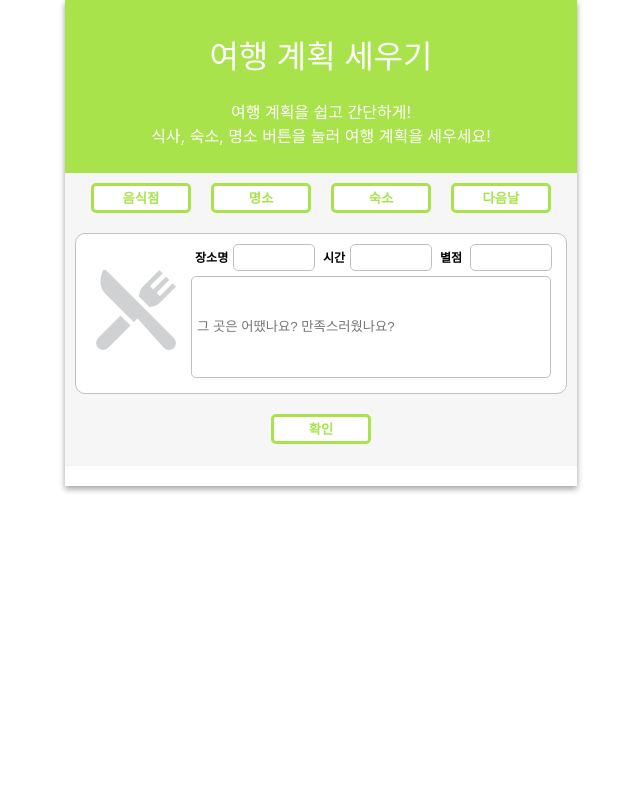
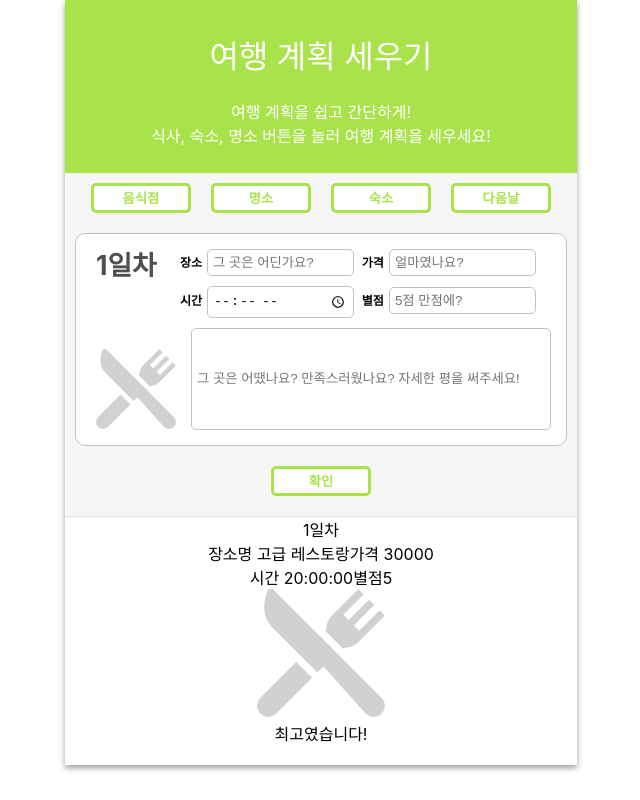
Before and after one commit to Oaroomy/Travle-plan-list, a React (Create React App) app: page / in a window 1280 px wide. Shown: the whole page, without its empty margins (319-959 px from the left). Built offline with nearby package versions, Linux system fonts and the light colour scheme.

Commit message:
입력폼UI 수정 및 계획리스트 구성

```diff
--- a/src/App.js
+++ b/src/App.js
@@ -1,6 +1,7 @@
 import React, { Component } from 'react';
 import PlanTemplate from './component/PlanTemplate';
 import PlanForm from './component/PlanForm';
+import PlanItemList from './component/PlanItemList.js';
 
 const types= [
   {key:'food', value:'음식점'},
@@ -9,9 +10,18 @@ const types= [
   {key:'next day', value:'다음날'}];
 
 class App extends Component {
+
   state = {
-    type:'food'
+    type:'food',
   }
+
+  state = {
+    type:'food',
+    plans: [
+      {id: 0, place:'고급 레스토랑', price:30000, time:'20:00:00',stars:5,review:'최고였습니다!'}
+    ]
+  }
+
 
   handleTypeChange = (type) => {
     this.setState({ type })
@@ -19,18 +29,23 @@ class App extends Component {
 
   render(){
 
-    const { type
-     } = this.state;
+    const { type, plans } = this.state;
 
     const {
       handleTypeChange
     } = this;
 
-    console.log('test test test');
     return(
-      <PlanTemplate>
+      <PlanTemplate
+       form={(
         <PlanForm
-          types={types} selected = {type} onSelect={handleTypeChange}/>
+          types={types}
+          selected = {type}
+          onSelect={handleTypeChange}
+        />
+        )}
+      >
+        <PlanItemList plans={plans} type={type} />
       </PlanTemplate>
     );
   }
--- a/src/component/PlanForm.js
+++ b/src/component/PlanForm.js
@@ -1,5 +1,6 @@
 import React from 'react';
 import './css/PlanForm.css';
+import TypeImage from './TypeImage';
 
 const TypeButton = ({ value, active, onClick }) => {
   return (
@@ -8,12 +9,6 @@ const TypeButton = ({ value, active, onClick }) => {
       className="plan-button"
       onClick={onClick}
     />
-  );
-}
-
-const TypeImage = ({ value }) => {
-  return (
-    <img src={require('./img/'+value+'.png')} alt={value} />
   );
 }
 
@@ -27,23 +22,35 @@ const PlanForm = ({types, selected, onSelect}) => {
       <section className="button-wrapper">
         { typeList }
       </section>
-      <section className='form-wrapper'>
-        <div>
+      <section>
+        <div className='form-wrapper'>
+          <div className='option-wrapper'>
+            <div className="days">
+              <span>1일차</span>
+            </div>
+            <div className="option-form">
+              <div>
+                <span> 장소</span>
+                <input type="text" placeholder="그 곳은 어딘가요?"/>
+
+                <span> 가격</span>
+                <input type="number" placeholder="얼마였나요?"/>
+              </div>
+              <div>
+                <span> 시간</span>
+                <input type="time"/>
+
+                <span> 별점</span>
+                <input type="text" placeholder="5점 만점에?"/>
+              </div>
+            </div>
+          </div>
           <div className='form-img'>
-            <TypeImage value={selected} />
-          </div>
-          <div className='option-wrapper'>
-            <span>장소명</span>
-            <input type="text"/>
-
-            <span> 시간</span>
-            <input type="text"/>
-
-            <span> 별점 </span>
-            <input type="text"/>
+            {/* <TypeImage value={selected} /> */}
+            <img src={require('./img/'+selected+'.png')} alt={selected} />
           </div>
           <div className="review-wrapper">
-            <input type="text" placeholder="그 곳은 어땠나요? 만족스러웠나요?"/>
+            <input type="text" placeholder="그 곳은 어땠나요? 만족스러웠나요? 자세한 평을 써주세요!"/>
           </div>
         </div>
       </section>
--- /dev/null
+++ b/src/component/PlanItem.js
@@ -0,0 +1,36 @@
+import React, { Component } from 'react';
+import './css/PlanForm.css';
+import TypeImage from './TypeImage';
+
+class PlanItem extends Component {
+  render(){
+    const{ id, place, price, time, stars, review, type } = this.props;
+    return(
+      <div>
+        <div>
+          <div>
+            <span>1일차</span>
+          </div>
+          <div>
+            <div>
+              <span>장소명</span> {place}
+              <span>가격</span> {price}
+            </div>
+            <div>
+              <span>시간</span> {time}
+              <span>별점</span>{stars}
+            </div>
+          </div>
+        </div>
+        <div>
+        <img src={require('./img/'+type+'.png')} alt={type} />
+        </div>
+        <div>
+          {review}
+        </div>
+      </div>
+    );
+  };
+}
+
+export default PlanItem;
--- /dev/null
+++ b/src/component/PlanItemList.js
@@ -0,0 +1,31 @@
+import React, { Component } from 'react';
+import PlanItem from './PlanItem';
+
+class PlanItemList extends Component {
+
+  render(){
+    const { plans, type } = this.props;
+
+    const planList = plans.map(
+      ({id, place, price, time, stars,review}) => (
+        <PlanItem
+          id={id}
+          place={place}
+          price={price}
+          time={time}
+          stars={stars}
+          review={review}
+          type={type}
+        />
+      )
+    )
+
+    return(
+      <div>
+        {planList}
+      </div>
+    );
+  };
+}
+
+export default PlanItemList;
--- a/src/component/PlanTemplate.js
+++ b/src/component/PlanTemplate.js
@@ -9,7 +9,6 @@ const PlanTemplate = ({form, children}) => {
         <p>
           여행 계획을 쉽고 간단하게! <br/>
           식사, 숙소, 명소 버튼을 눌러 여행 계획을 세우세요!
-
         </p>
       </div>
       <section>
--- /dev/null
+++ b/src/component/TypeImage.js
@@ -0,0 +1,9 @@
+import React from 'react';
+
+const TypeImage = ({ value }) => {
+  return (
+    <img src={require('./img/'+value+'.png')} alt={value} />
+  );
+}
+
+export default TypeImage;
--- a/src/component/css/PlanForm.css
+++ b/src/component/css/PlanForm.css
@@ -2,7 +2,7 @@
   text-align: center;
   padding-bottom:10px;
   background-color: #f6f6f6;
-  border-bottom: 2px solid #f4f4f4;
+  border-bottom: 1px solid #e0e0e0;
 }
 
 .form-wrapper{
@@ -46,14 +46,40 @@
   border:1px solid #c1c1c1;
 }
 
+.option-wrapper {
+  overflow: hidden;
+  text-align: center;
+}
+
+.option-wrapper div{
+  float: left;
+}
+
 .option-wrapper input{
-  width: 70px;
+  width: 135px;
   padding:5px;
+}
+
+.option-wrapper .days span{
+  font-size: 20pt;
+  margin:10px;
+  margin-right: 10pt;
+  color: #4e4e4e;
 }
 
 .option-wrapper span{
   font-size: 9pt;
   font-weight: 700;
+  margin: 5px;
+}
+
+.option-form {
+  width: 370px;
+  text-align: left;
+}
+
+.option-form div{
+  width: 370px;
   margin: 5px;
 }
 
--- /dev/null
+++ b/src/component/css/PlanItem.css
@@ -0,0 +1,3 @@
+.row div{
+  float: left;
+}
```
